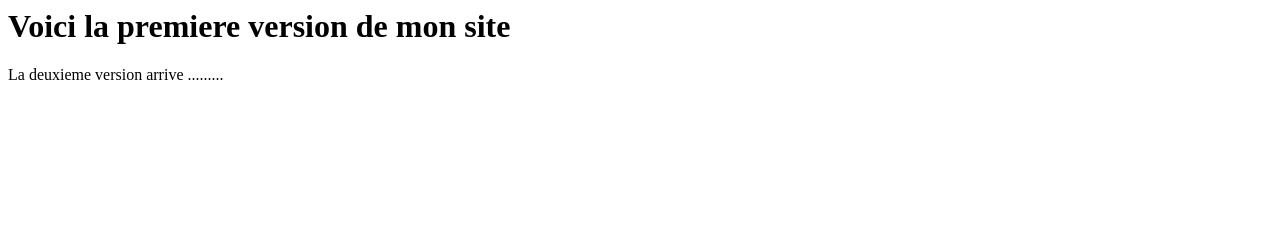
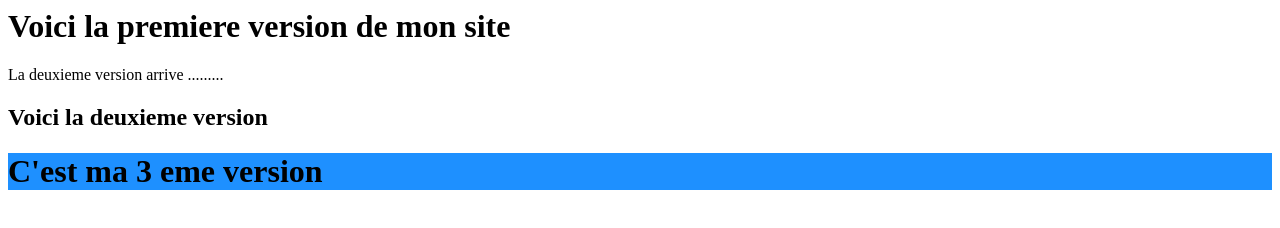
Before and after one commit to bkankolongo-tech/GUARDIA, a plain HTML site: page index.html in a window 1280 px wide. Drawn offline with Linux system fonts and the light colour scheme.

Commit message:
ma 2 eme version du site

```diff
--- a/index.html
+++ b/index.html
@@ -4,5 +4,8 @@
 <h1>Voici la premiere version de mon site </h1>
 <p>La deuxieme version arrive .........</p>
 
+<h2> Voici la deuxieme version </h2>
+
+<h1 style="background-color:DodgerBlue;">C'est ma 3 eme version</h1>
 </body>
 </html>
```
